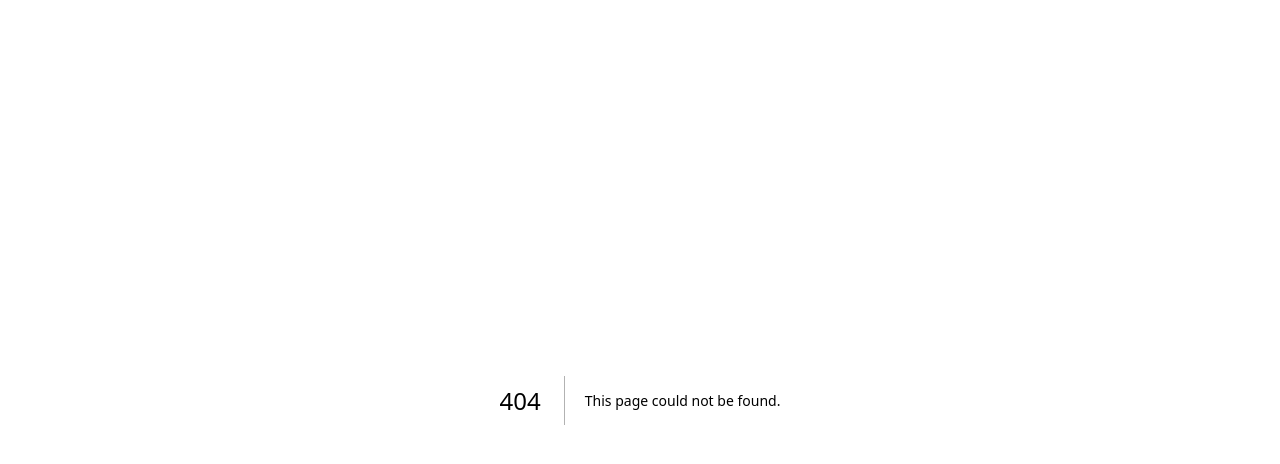
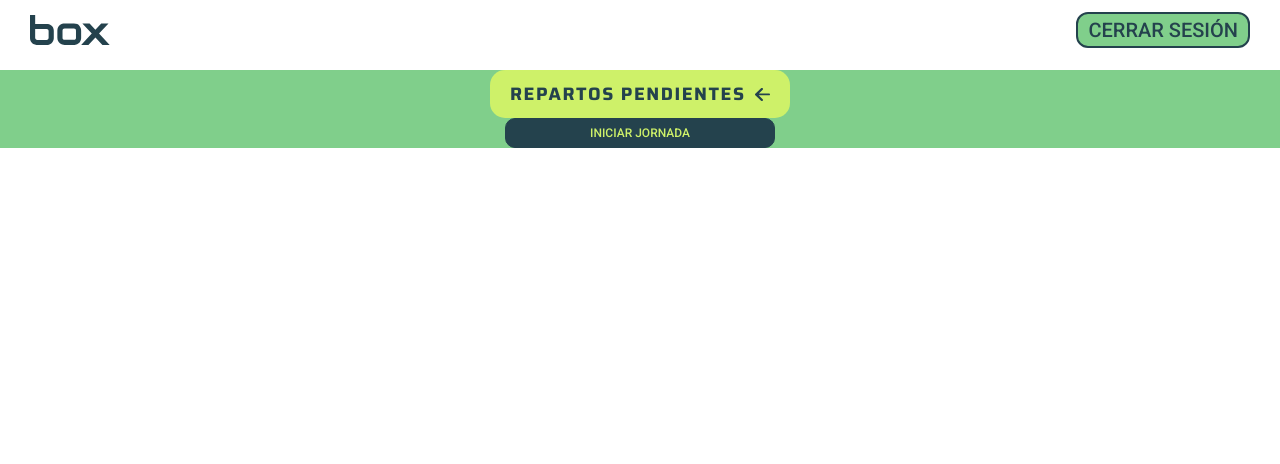
Before and after one commit to GermanCuevas/box-client, a Next.js app: page /get-packages in a window 1280 px wide. Before the commit this address had no page. Shown: the top 464 px of the page. Built offline with nearby package versions, Linux system fonts and the light colour scheme.

Commit message:
feat: add view get packages

```diff
--- /dev/null
+++ b/src/app/get-packages/page.tsx
@@ -0,0 +1,20 @@
+'client'
+
+import ButtomBottom from '@/commons/ButtomBottom'
+import LemmonButton from '@/commons/LemmonButton'
+import React from 'react'
+
+export default function GetPackages() {
+  return (
+    <div className=" bg-lightGreen ">
+      <div className="flex justify-center">
+        <LemmonButton />
+      </div>
+
+      <ButtomBottom
+        titleButtom={'INICIAR JORNADA'}
+        buttonClassName={'bg-darkGreen text-lemonGreen'}
+      />
+    </div>
+  )
+}
--- a/src/app/layout.tsx
+++ b/src/app/layout.tsx
@@ -1,6 +1,7 @@
 import type { Metadata } from 'next'
 import './globals.css'
 import { roboto } from '../../public/fonts/fonts'
+import Header from '@/components/Header'
 
 export const metadata: Metadata = {
   title: 'Create Next App',
@@ -10,7 +11,10 @@ export const metadata: Metadata = {
 export default function RootLayout({ children }: { children: React.ReactNode }) {
   return (
     <html lang="en">
-      <body className={`${roboto.className} antialiased`}>{children}</body>
+      <body className={`${roboto.className} antialiased`}>
+        <Header />
+        {children}
+      </body>
     </html>
   )
 }
--- a/src/components/Header.tsx
+++ b/src/components/Header.tsx
@@ -1,3 +1,4 @@
+import LogoutButton from '@/commons/LogoutButton'
 import Image from 'next/image'
 
 export default function Header() {
@@ -5,8 +6,7 @@ export default function Header() {
     <div className="w-full h-[70px]">
       <div className="py-[12px] px-[30px] flex justify-between items-center">
         <Image src={'/img/box.svg'} width={80} height={30} alt="Logo box" />
-        {/* BOTON FAKE */}
-        <button className="border rounded-xl text-xs h-4/5 py-0.5 px-2.5">CERRAR SESION</button>
+        <LogoutButton text={'CERRAR SESIÓN'} classNameButton={'py-0.5 px-2.5'} />
       </div>
     </div>
   )
```
